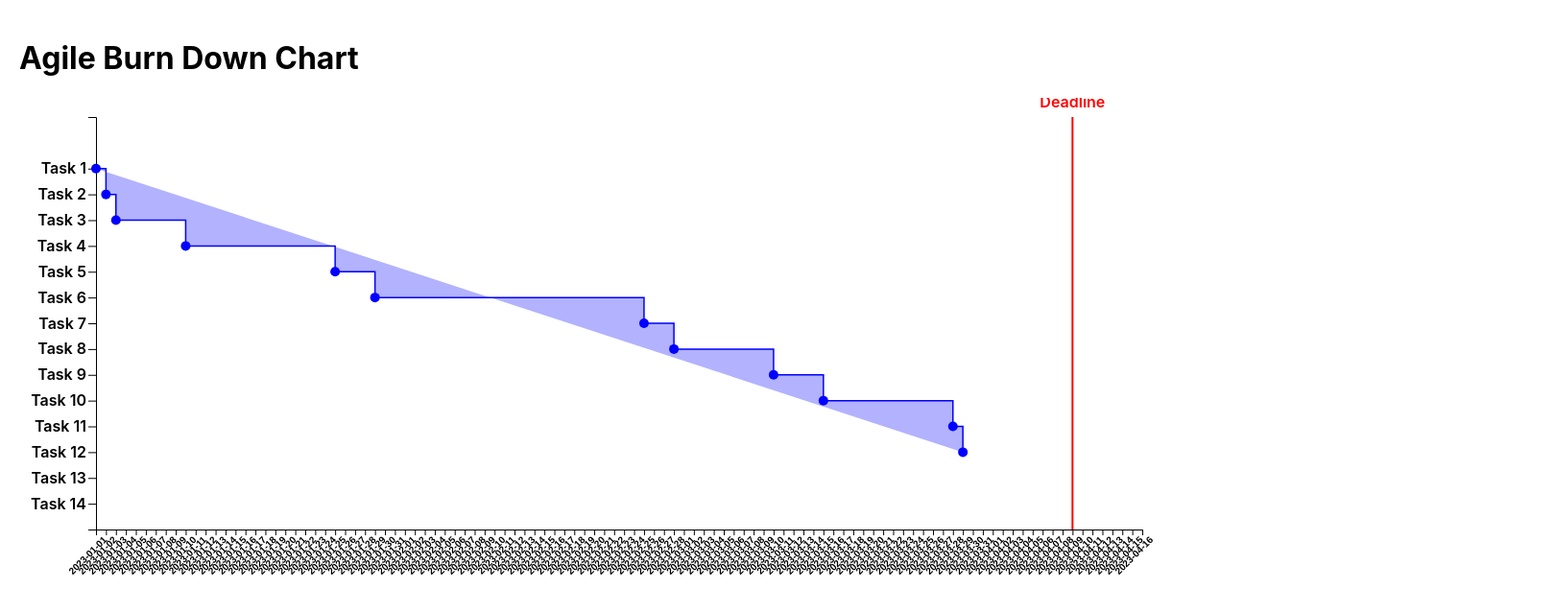
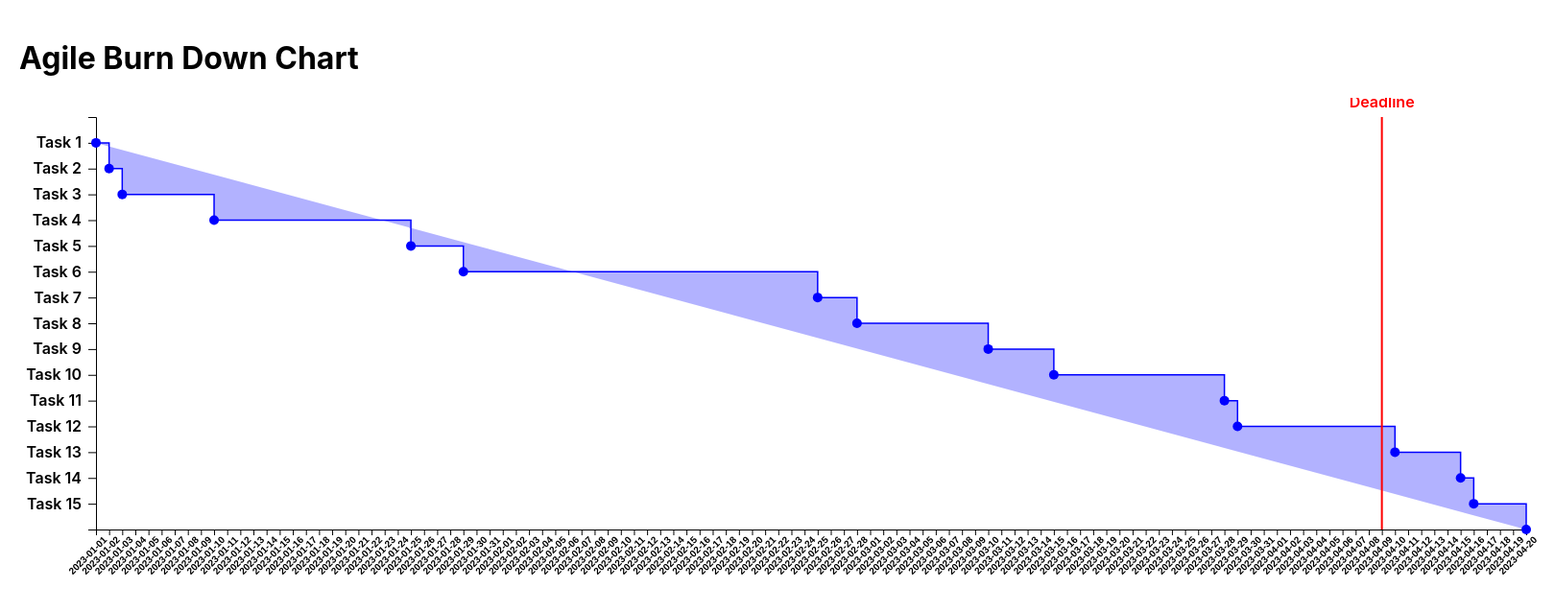
Before and after one commit to Mraj101/Agile-burnDownChartByReact-branch-d3js-v5-, a React (Create React App) app: page / in a window 1280 px wide. Shown: the top 638 px of the page at 96% size, 1620 px wide, since content can reach past the window. Built offline with nearby package versions, Linux system fonts and the light colour scheme.

Commit message:
committed

```diff
--- a/src/App.js
+++ b/src/App.js
@@ -148,21 +148,28 @@ const App = () => {
       taskId: 12,
       startDate: "2023-03-29",
       endDate: "2023-04-10",
-      isFinished: false,
+      isFinished: true,
     },
     {
       taskName: "Task 13",
       taskId: 13,
       startDate: "2023-04-10",
       endDate: "2023-04-15",
-      isFinished: false,
+      isFinished: true,
     },
     {
       taskName: "Task 14",
       taskId: 14,
       startDate: "2023-04-15",
       endDate: "2023-04-16",
-      isFinished: false,
+      isFinished: true,
+    },
+    {
+      taskName: "Task 15",
+      taskId: 15,
+      startDate: "2023-04-16",
+      endDate: "2023-04-20",
+      isFinished: true,
     },
   ]);
   const sortedTasks = tasks
--- a/src/components/BurnDownChart.js
+++ b/src/components/BurnDownChart.js
@@ -7,7 +7,7 @@ const BurnDownChart = ({ data, labels, taskNames, deadline, tasks }) => {
 
   useEffect(() => {
     const margin = { top: 20, right: 30, bottom: 50, left: 80 };
-    const width = 1200 - margin.left - margin.right;
+    const width = 1600 - margin.left - margin.right;
     const height = 500 - margin.top - margin.bottom;
 
     d3.select(svgRef.current).select("svg").remove();
@@ -27,7 +27,7 @@ const BurnDownChart = ({ data, labels, taskNames, deadline, tasks }) => {
 
     const yScale = d3
       .scaleLinear()
-      .domain([0, taskNames.length + 1])
+      .domain([0, taskNames.length])
       .nice()
       .range([height, 0]);
 
@@ -142,7 +142,7 @@ const BurnDownChart = ({ data, labels, taskNames, deadline, tasks }) => {
       .enter()
       .append("text")
       .attr("class", "y-axis-label")
-      .attr("x", -10)
+      .attr("x", -15)
       .attr("y", (d, i) => yScale(i + 1))
       .attr("dy", "0.35em")
       .attr("text-anchor", "end")
```
